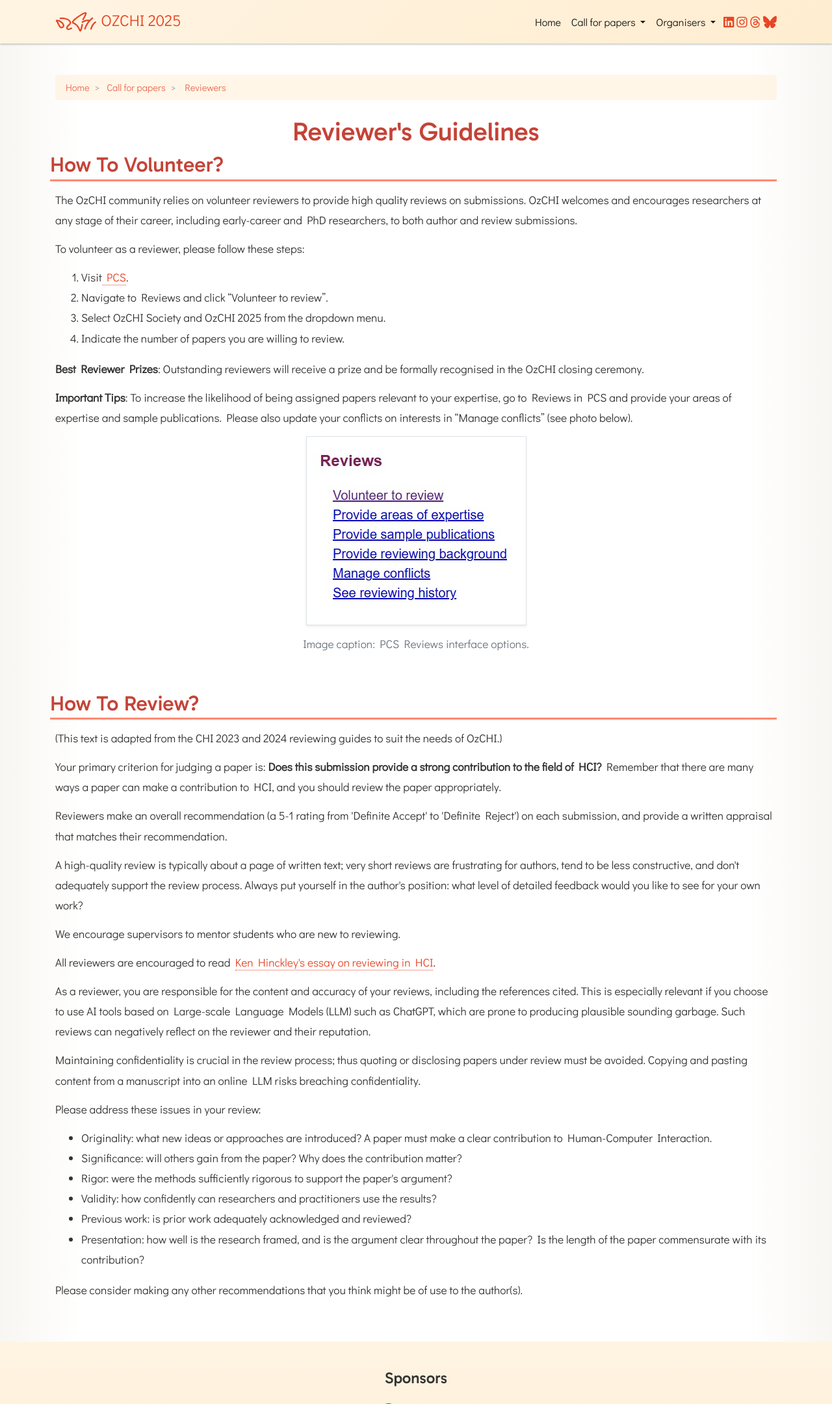
After one commit to circlejourney/ozchi2025, a PHP site: page /reviewers.php in a window 1280 px wide. The commit adds this page. Shown: the top 2160 px of the page at 65% size. Run offline with PHP 8.4, Linux system fonts and the light colour scheme.

Commit message:
Add reviewers and CFP page

```diff
--- a/dc.php
+++ b/dc.php
@@ -1,7 +1,7 @@
 <?php
     $title = "Doctoral Consortium | OzCHI 2025";
     $description = "Apply to attend the Doctoral Consortium at OzCHI 2025!";
-    $breadcrumbs = ["Call for papers" => null, "Doctoral Consortium" => "dc.php"];
+    $breadcrumbs = ["Call for papers" => "cfp.php", "Doctoral Consortium" => "dc.php"];
     $content = file_get_contents("html/dc.html");
     require("template.php");
 ?>
--- a/demos.php
+++ b/demos.php
@@ -1,7 +1,7 @@
 <?php
     $title = "Demonstrations | OzCHI 2025";
     $description = "Submit demonstration proposals to OzCHI 2025.";
-    $breadcrumbs = ["Call for papers" => null, "Demonstrations" => "demos.php"];
+    $breadcrumbs = ["Call for papers" => "cfp.php", "Demonstrations" => "demos.php"];
     $content = file_get_contents("html/demos.html");
     require("template.php");
 ?>
--- a/html/nav.html
+++ b/html/nav.html
@@ -29,6 +29,7 @@
                             <a class="dropdown-item" href="dc.php">Doctoral Consortium</a>
                             <a class="dropdown-item" href="workshops.php">Workshops</a>
                             <a class="dropdown-item" href="sdc.php">Student Design Challenge</a>
+                            <a class="dropdown-item" href="reviewers.php">Reviewer's Guidelines</a>
                         </div>
                     </div>
                 </li>
--- /dev/null
+++ b/html/reviewers.html
@@ -0,0 +1,36 @@
+<h1>Reviewer's Guidelines</h1>
+<h2>How To Volunteer?</h2>
+<p>The OzCHI community relies on volunteer reviewers to provide high quality reviews on submissions. OzCHI welcomes and encourages researchers at any stage of their career, including early-career and PhD researchers, to both author and review submissions.&nbsp;</p>
+<p>To volunteer as a reviewer, please follow these steps:</p>
+<ol>
+<li>Visit<a href="https://new.precisionconference.com/review_volunteering"> PCS</a>.</li>
+<li>Navigate to Reviews and click &ldquo;Volunteer to review&rdquo;.</li>
+<li>Select OzCHI Society and OzCHI 2025 from the dropdown menu.</li>
+<li>Indicate the number of papers you are willing to review.</li>
+</ol>
+<p><strong>Best Reviewer Prizes</strong>: Outstanding reviewers will receive a prize and be formally recognised in the OzCHI closing ceremony.&nbsp;</p>
+<p><strong>Important Tips</strong>: To increase the likelihood of being assigned papers relevant to your expertise, go to Reviews in PCS and provide your areas of expertise and sample publications. Please also update your conflicts on interests in &ldquo;Manage conflicts&rdquo; (see photo below).</p>
+<p class="text-center">
+	<img src="static/images/reviews.jpg" class="border shadow-sm">
+</p>
+<p class="text-center text-muted">Image caption: PCS Reviews interface options.</p>
+<p>&nbsp;</p>
+<h2>How To Review?</h2>
+<p>(This text is adapted from the CHI 2023 and 2024 reviewing guides to suit the needs of OzCHI.)</p>
+<p>Your primary criterion for judging a paper is: <strong>Does this submission provide a strong contribution to the field of HCI?</strong> Remember that there are many ways a paper can make a contribution to HCI, and you should review the paper appropriately.</p>
+<p>Reviewers make an overall recommendation (a 5-1 rating from 'Definite Accept' to 'Definite Reject') on each submission, and provide a written appraisal that matches their recommendation.</p>
+<p>A high-quality review is typically about a page of written text; very short reviews are frustrating for authors, tend to be less constructive, and don't adequately support the review process. Always put yourself in the author's position: what level of detailed feedback would you like to see for your own work?</p>
+<p>We encourage supervisors to mentor students who are new to reviewing.</p>
+<p>All reviewers are encouraged to read <a href="https://kenhinckley.wordpress.com/2015/10/15/commentary-on-excellence-in-reviews-thoughts-for-the-hci-community/">Ken Hinckley's essay on reviewing in HCI</a>.</p>
+<p>As a reviewer, you are responsible for the content and accuracy of your reviews, including the references cited. This is especially relevant if you choose to use AI tools based on Large-scale Language Models (LLM) such as ChatGPT, which are prone to producing plausible sounding garbage. Such reviews can negatively reflect on the reviewer and their reputation.</p>
+<p>Maintaining confidentiality is crucial in the review process; thus quoting or disclosing papers under review must be avoided. Copying and pasting content from a manuscript into an online LLM risks breaching confidentiality.</p>
+<p>Please address these issues in your review:</p>
+<ul>
+<li>Originality: what new ideas or approaches are introduced? A paper must make a clear contribution to Human-Computer Interaction.</li>
+<li>Significance: will others gain from the paper? Why does the contribution matter?</li>
+<li>Rigor: were the methods sufficiently rigorous to support the paper's argument?</li>
+<li>Validity: how confidently can researchers and practitioners use the results?</li>
+<li>Previous work: is prior work adequately acknowledged and reviewed?</li>
+<li>Presentation: how well is the research framed, and is the argument clear throughout the paper? Is the length of the paper commensurate with its contribution?</li>
+</ul>
+<p>Please consider making any other recommendations that you think might be of use to the author(s).</p>
--- a/papers-lbw.php
+++ b/papers-lbw.php
@@ -1,7 +1,7 @@
 <?php
     $title = "Papers and Late-Breaking Work | OzCHI 2025";
     $description = "Submit papers and late-breaking work to OzCHI 2025. Long papers are due by 2 June and Late-Breaking Work by 4 August.";
-    $breadcrumbs = ["Call for papers" => null, "Papers and Late-Breaking Work" => "papers-lbw.php"];
+    $breadcrumbs = ["Call for papers" => "cfp.php", "Papers and Late-Breaking Work" => "papers-lbw.php"];
     $content = file_get_contents("html/papers-lbw.html");
     require("template.php");
 ?>
--- a/provocations.php
+++ b/provocations.php
@@ -1,7 +1,7 @@
 <?php
 $title = "Provocations Talks | OzCHI 2025";
 $description = "We invite you to submit a proposal to present a provocations talk at OzCHI 2025.";
-$breadcrumbs = ["Call for papers" => null, "Provocations" => "provocations.php"];
+$breadcrumbs = ["Call for papers" => "cfp.php", "Provocations" => "provocations.php"];
 $content = file_get_contents("html/provocations.html");
 require("template.php");
 ?>
--- /dev/null
+++ b/reviewers.php
@@ -0,0 +1,8 @@
+<?php
+$title = "Reviewer's Guidelines | OzCHI 2025";
+$description = "Guidelines for reviewing OzCHI 2025 submissions.";
+$key = "reviewers";
+$breadcrumbs = ["Call for papers" => "cfp.php", "Reviewers" => "$key.php"];
+$content = file_get_contents("html/$key.html");
+require("template.php");
+?>
--- a/sdc.php
+++ b/sdc.php
@@ -2,7 +2,7 @@
 $title = "Student Design Challenge | OzCHI 2025";
 $description = "Calling all research students! The OzCHI Student Design Challenge is open to student teams from around the world. It’s a great opportunity to test and improve your design skills and get your work exposed to the wider HCI community.";
 $key = "sdc";
-$breadcrumbs = ["Call for papers" => null, "Student Design Challenge" => "$key.php"];
+$breadcrumbs = ["Call for papers" => "cfp.php", "Student Design Challenge" => "$key.php"];
 $content = file_get_contents("html/$key.html");
 require("template.php");
 ?>
--- a/workshops.php
+++ b/workshops.php
@@ -1,7 +1,7 @@
 <?php
     $title = "Workshops | OzCHI 2025";
     $description = "Submit a proposal to present a workshop at OzCHI 2025 now!";
-    $breadcrumbs = ["Call for papers" => null, "Workshops" => "workshops.php"];
+    $breadcrumbs = ["Call for papers" => "cfp.php", "Workshops" => "workshops.php"];
     $content = file_get_contents("html/workshops.html");
     require("template.php");
 ?>
```
Also changed, not shown: cfp.php (added, +8 -0 lines), html/cfp.html (added, +13 -0 lines), static/images/reviews.jpg (added).
